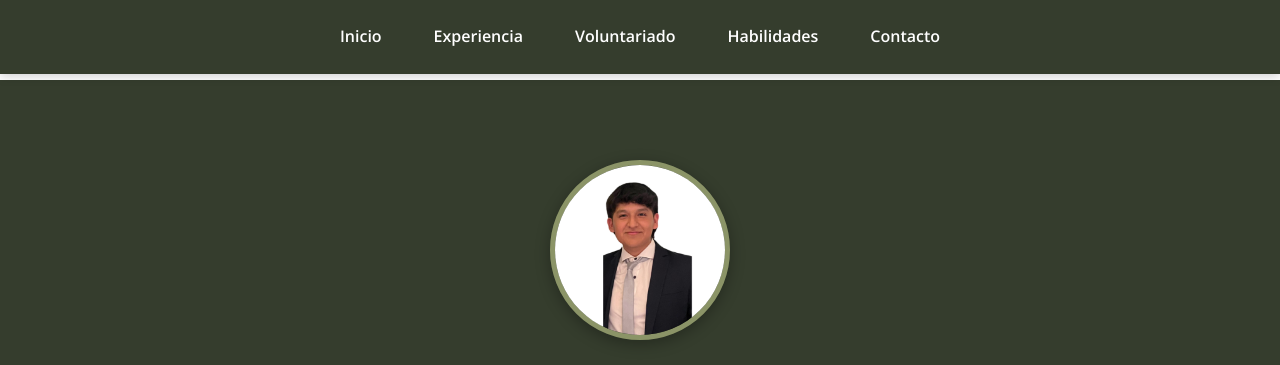
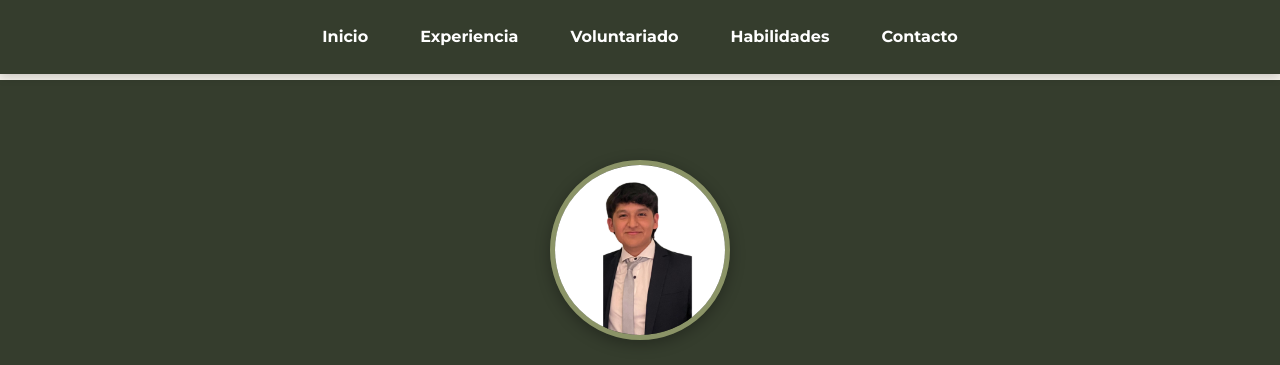
Before and after one commit to lautaroCardenas/cv-cardenas-lautaro, a plain HTML site: page index.htm in a window 1280 px wide. Shown: the top 365 px of the page. Drawn offline with nearby package versions, Linux system fonts and the light colour scheme.

Commit message:
Corrección: Aplico Montserrat como única fuente global y limpio cambios ajenos al issue

```diff
--- a/style.css
+++ b/style.css
@@ -14,15 +14,15 @@
 * { box-sizing: border-box; margin: 0; padding: 0; }
 
 body {
-    font-family: 'Open Sans', sans-serif;
-    color: var(--texto-principal); /* Usando los nombres del issue #6 */
-    background-color: var(--fondo-principal);
+    font-family: 'Montserrat', sans-serif;
+    color: var(--text-main);
+    background-color: var(--earth-light);
     line-height: 1.6;
     scroll-behavior: smooth;
     padding-top: 80px;
 }
 
-/* NUEVA REGLA: Aplicamos Montserrat a todos los títulos del CV */
+
 h1, h2, h3, h4, h5, h6 {
     font-family: 'Montserrat', sans-serif;
 }
```
